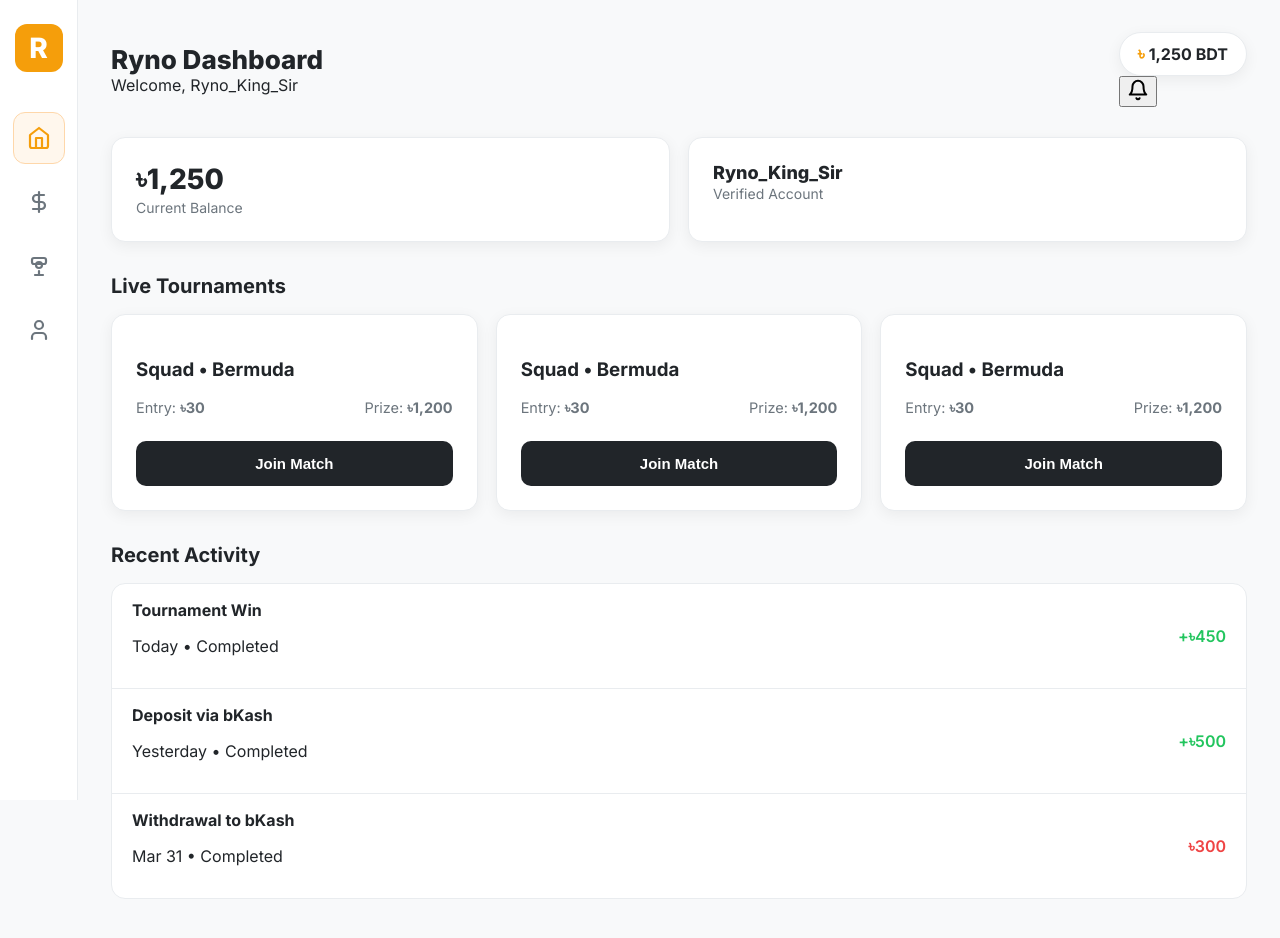
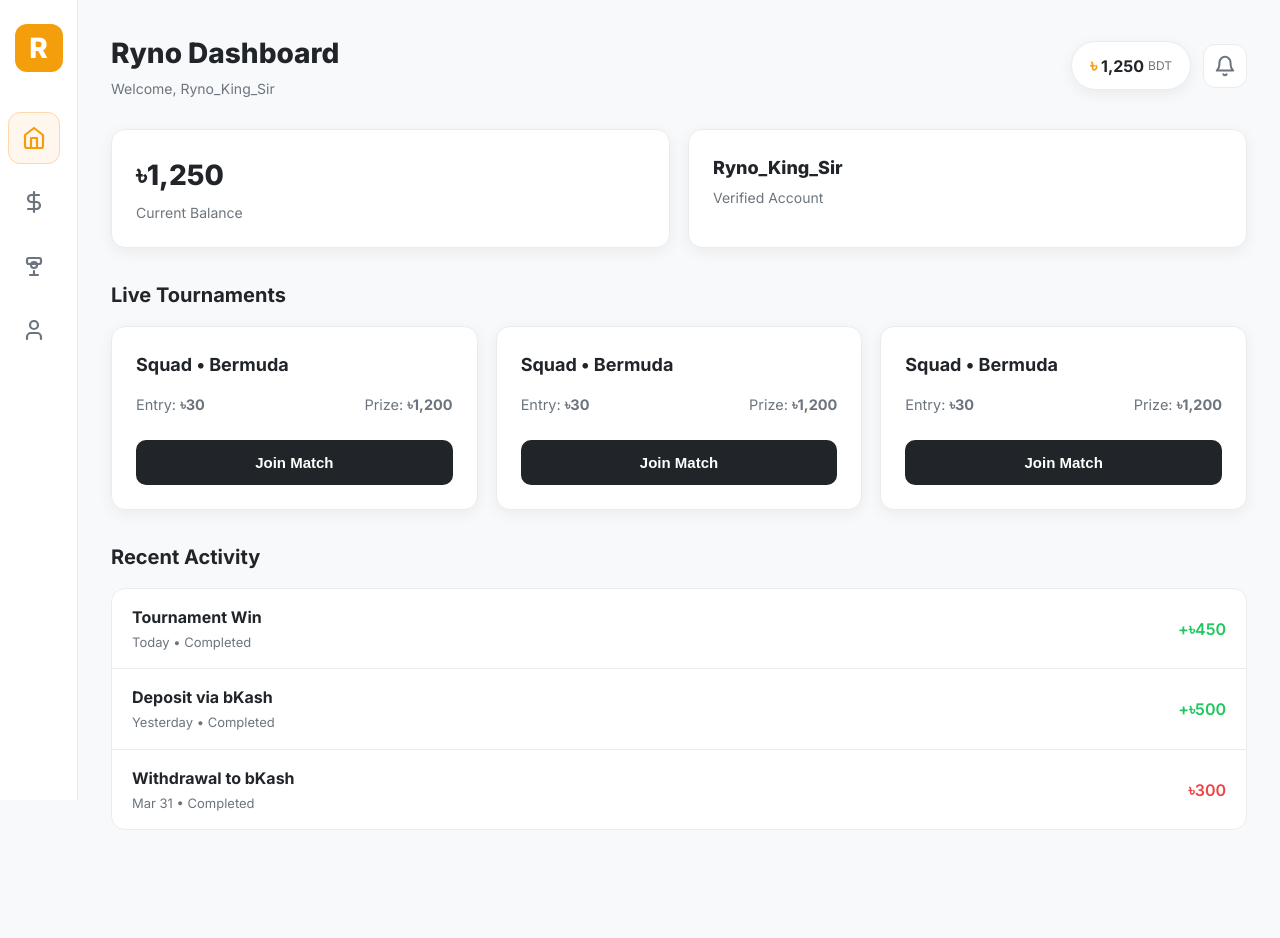
Before and after one commit to raihanbhaii/Ryno, a React (Vite) app: page / in a window 1280 px wide. Shown: the top 938 px of the page. After the commit the page ends 882 px from the top, so only its background shows below. Built offline with nearby package versions, Linux system fonts and the light colour scheme.

Commit message:
Update main.css

```diff
--- a/src/main.css
+++ b/src/main.css
@@ -5,20 +5,34 @@
   --text: #212529;
   --text-sec: #6c757d;
   --accent: #f59e0b;
+  --accent-hover: #d97706;
+  --success: #22c55e;
+  --danger: #ef4444;
   --radius: 14px;
   --shadow: 0 4px 15px rgba(0,0,0,0.06);
+  --transition: 0.25s ease;
 }
 
-* { box-sizing: border-box; }
+* {
+  box-sizing: border-box;
+  margin: 0;
+  padding: 0;
+}
+
 body {
-  margin: 0;
-  font-family: 'Inter', system-ui, sans-serif;
+  font-family: 'Inter', system-ui, -apple-system, sans-serif;
   background: var(--bg);
   color: var(--text);
+  line-height: 1.5;
+  -webkit-font-smoothing: antialiased;
 }
 
-.app { display: flex; min-height: 100vh; }
+.app {
+  display: flex;
+  min-height: 100vh;
+}
 
+/* ===== SIDEBAR ===== */
 .sidebar {
   width: 78px;
   background: var(--surface);
@@ -30,6 +44,7 @@ body {
   position: sticky;
   top: 0;
   height: 100vh;
+  z-index: 50;
 }
 
 .logo {
@@ -44,12 +59,19 @@ body {
   place-items: center;
   margin-bottom: 40px;
   cursor: pointer;
+  transition: var(--transition);
+}
+
+.logo:hover {
+  transform: scale(1.05);
 }
 
 .nav-menu {
   display: flex;
   flex-direction: column;
   gap: 12px;
+  width: 100%;
+  padding: 0 8px;
 }
 
 .nav-btn {
@@ -62,7 +84,12 @@ body {
   cursor: pointer;
   display: grid;
   place-items: center;
-  transition: 0.25s;
+  transition: var(--transition);
+}
+
+.nav-btn:hover {
+  background: #f1f5f9;
+  color: var(--text);
 }
 
 .nav-btn.active {
@@ -71,14 +98,17 @@ body {
   border: 1px solid #fed7aa;
 }
 
+/* ===== MAIN CONTENT ===== */
 .main {
   flex: 1;
   padding: 20px;
   padding-bottom: 90px;
   max-width: 1200px;
   margin: 0 auto;
+  width: 100%;
 }
 
+/* ===== HEADER ===== */
 .header {
   display: flex;
   justify-content: space-between;
@@ -88,7 +118,24 @@ body {
   gap: 12px;
 }
 
-.header h1 { margin: 0; font-size: 26px; font-weight: 800; }
+.header-left h1 {
+  margin: 0;
+  font-size: 26px;
+  font-weight: 800;
+}
+
+.breadcrumb {
+  color: var(--text-sec);
+  font-size: 14px;
+  margin-top: 4px;
+  display: block;
+}
+
+.header-right {
+  display: flex;
+  align-items: center;
+  gap: 12px;
+}
 
 .balance-pill {
   background: white;
@@ -102,9 +149,40 @@ body {
   gap: 4px;
 }
 
-.currency { color: var(--accent); font-size: 18px; }
+.currency {
+  color: var(--accent);
+  font-size: 18px;
+}
 
-.content-area { padding-bottom: 20px; }
+.currency-small {
+  font-size: 12px;
+  color: var(--text-sec);
+  font-weight: 400;
+}
+
+.icon-btn {
+  width: 44px;
+  height: 44px;
+  border: none;
+  background: white;
+  border-radius: 12px;
+  display: grid;
+  place-items: center;
+  cursor: pointer;
+  color: var(--text-sec);
+  transition: var(--transition);
+  border: 1px solid var(--border);
+}
+
+.icon-btn:hover {
+  background: #f1f5f9;
+  color: var(--text);
+}
+
+/* ===== CONTENT AREA ===== */
+.content-area {
+  padding-bottom: 20px;
+}
 
 .section-title {
   font-size: 20px;
@@ -112,23 +190,60 @@ body {
   margin: 32px 0 16px;
 }
 
-.stats-grid, .tournaments-grid {
+/* ===== FADE IN ANIMATION ===== */
+.fade-in {
+  animation: fadeIn 0.3s ease forwards;
+}
+
+@keyframes fadeIn {
+  from { opacity: 0; transform: translateY(10px); }
+  to { opacity: 1; transform: translateY(0); }
+}
+
+/* ===== GRIDS ===== */
+.stats-grid,
+.tournaments-grid {
   display: grid;
   grid-template-columns: repeat(auto-fit, minmax(260px, 1fr));
   gap: 18px;
 }
 
-.stat-card, .tournament-card, .form-card {
+/* ===== CARDS ===== */
+.stat-card,
+.tournament-card,
+.form-card {
   background: var(--surface);
   padding: 24px;
   border-radius: var(--radius);
   border: 1px solid var(--border);
   box-shadow: var(--shadow);
+  transition: var(--transition);
 }
 
-.stat-value { font-size: 28px; font-weight: 800; display: block; }
+.tournament-card:hover,
+.form-card:hover {
+  transform: translateY(-2px);
+  box-shadow: 0 8px 25px rgba(0,0,0,0.1);
+}
 
-.stat-label { color: var(--text-sec); font-size: 14px; margin-top: 6px; }
+.stat-value {
+  font-size: 28px;
+  font-weight: 800;
+  display: block;
+}
+
+.stat-label {
+  color: var(--text-sec);
+  font-size: 14px;
+  margin-top: 6px;
+  display: block;
+}
+
+/* ===== TOURNAMENT CARD ===== */
+.tournament-card h3 {
+  margin: 0 0 8px;
+  font-size: 18px;
+}
 
 .meta-row {
   display: flex;
@@ -138,7 +253,8 @@ body {
   color: var(--text-sec);
 }
 
-.join-btn, .primary-btn {
+.join-btn,
+.primary-btn {
   width: 100%;
   padding: 14px;
   border: none;
@@ -147,6 +263,7 @@ body {
   cursor: pointer;
   margin-top: 8px;
   font-size: 15px;
+  transition: var(--transition);
 }
 
 .join-btn {
@@ -154,11 +271,36 @@ body {
   color: white;
 }
 
-.join-btn:hover { background: #000; }
+.join-btn:hover {
+  background: #000;
+  transform: translateY(-1px);
+}
 
-.primary-btn.deposit { background: var(--accent); color: white; }
-.primary-btn.withdraw { background: #1f2937; color: white; }
+.primary-btn.deposit {
+  background: var(--accent);
+  color: white;
+}
 
+.primary-btn.deposit:hover {
+  background: var(--accent-hover);
+  transform: translateY(-1px);
+}
+
+.primary-btn.withdraw {
+  background: #1f2937;
+  color: white;
+}
+
+.primary-btn.withdraw:hover {
+  background: #111827;
+  transform: translateY(-1px);
+}
+
+.primary-btn:active {
+  transform: translateY(0);
+}
+
+/* ===== FORM INPUTS ===== */
 .input-field {
   width: 100%;
   padding: 15px;
@@ -167,14 +309,35 @@ body {
   border-radius: 10px;
   margin-bottom: 14px;
   font-size: 16px;
+  transition: var(--transition);
 }
 
 .input-field:focus {
   outline: none;
   border-color: var(--accent);
   background: white;
+  box-shadow: 0 0 0 3px rgba(245, 158, 11, 0.1);
 }
 
+.input-field::placeholder {
+  color: var(--text-sec);
+}
+
+.subtitle {
+  color: var(--text-sec);
+  font-size: 14px;
+  margin: 8px 0 16px;
+  display: block;
+}
+
+.help-text {
+  text-align: center;
+  font-size: 13px;
+  color: var(--text-sec);
+  margin-top: 12px;
+}
+
+/* ===== TRANSACTIONS ===== */
 .transactions-list {
   background: white;
   border-radius: var(--radius);
@@ -188,13 +351,62 @@ body {
   justify-content: space-between;
   align-items: center;
   border-bottom: 1px solid var(--border);
+  gap: 12px;
 }
 
-.transaction-item:last-child { border-bottom: none; }
+.transaction-item:last-child {
+  border-bottom: none;
+}
 
-.tx-amount.positive { color: #22c55e; font-weight: 600; }
-.tx-amount.negative { color: #ef4444; font-weight: 600; }
+.transaction-item strong {
+  display: block;
+  margin-bottom: 4px;
+}
 
+.tx-date {
+  color: var(--text-sec);
+  font-size: 13px;
+  margin: 0;
+}
+
+.tx-amount {
+  font-weight: 600;
+  white-space: nowrap;
+}
+
+.tx-amount.positive {
+  color: var(--success);
+}
+
+.tx-amount.negative {
+  color: var(--danger);
+}
+
+/* ===== PROFILE ===== */
+.profile-info {
+  display: flex;
+  flex-direction: column;
+  gap: 12px;
+}
+
+.profile-info p {
+  margin: 0;
+  display: flex;
+  justify-content: space-between;
+  padding: 8px 0;
+  border-bottom: 1px dashed var(--border);
+}
+
+.profile-info p:last-child {
+  border-bottom: none;
+}
+
+.status-online {
+  color: var(--success);
+  font-weight: 500;
+}
+
+/* ===== BOTTOM NAV (MOBILE) ===== */
 .bottom-nav {
   position: fixed;
   bottom: 0;
@@ -207,6 +419,8 @@ body {
   padding: 8px 0 6px;
   box-shadow: 0 -3px 12px rgba(0,0,0,0.08);
   z-index: 100;
+  safe-area-inset-bottom: env(safe-area-inset-bottom);
+  padding-bottom: calc(8px + env(safe-area-inset-bottom));
 }
 
 .nav-item {
@@ -220,12 +434,24 @@ body {
   border: none;
   padding: 6px 10px;
   border-radius: 8px;
+  cursor: pointer;
+  transition: var(--transition);
+}
+
+.nav-item:hover {
+  background: #f1f5f9;
 }
 
 .nav-item.active {
   color: var(--accent);
 }
 
+.nav-item span {
+  font-size: 10px;
+  margin-top: 2px;
+}
+
+/* ===== TOAST ===== */
 .toast {
   position: fixed;
   bottom: 100px;
@@ -239,23 +465,103 @@ body {
   box-shadow: 0 10px 20px rgba(0,0,0,0.25);
   z-index: 200;
   animation: toastPop 0.3s ease forwards;
+  max-width: 90%;
+  text-align: center;
 }
 
 @keyframes toastPop {
-  from { opacity: 0; transform: translate(-50%, 20px); }
-  to { opacity: 1; transform: translate(-50%, 0); }
+  from {
+    opacity: 0;
+    transform: translate(-50%, 20px);
+  }
+  to {
+    opacity: 1;
+    transform: translate(-50%, 0);
+  }
 }
 
-.help-text {
-  text-align: center;
-  font-size: 13px;
-  color: var(--text-sec);
-  margin-top: 12px;
+/* ===== FUNDS CONTAINER ===== */
+.funds-container {
+  display: flex;
+  flex-direction: column;
+  gap: 24px;
 }
 
-/* Desktop */
+/* ===== DESKTOP RESPONSIVE ===== */
 @media (min-width: 768px) {
-  .sidebar { display: flex; }
-  .bottom-nav { display: none; }
-  .main { padding: 32px; padding-bottom: 32px; }
+  .sidebar {
+    display: flex;
+  }
+
+  .bottom-nav {
+    display: none;
+  }
+
+  .main {
+    padding: 32px;
+    padding-bottom: 32px;
+  }
+
+  .header h1 {
+    font-size: 28px;
+  }
+
+  .stats-grid,
+  .tournaments-grid {
+    grid-template-columns: repeat(auto-fit, minmax(300px, 1fr));
+  }
 }
+
+/* ===== HIGH DPI / RETINA ===== */
+@media (-webkit-min-device-pixel-ratio: 2), (min-resolution: 192dpi) {
+  .sidebar,
+  .bottom-nav,
+  .stat-card,
+  .tournament-card,
+  .form-card {
+    image-rendering: -webkit-optimize-contrast;
+  }
+}
+
+/* ===== ACCESSIBILITY ===== */
+@media (prefers-reduced-motion: reduce) {
+  *,
+  *::before,
+  *::after {
+    animation-duration: 0.01ms !important;
+    animation-iteration-count: 1 !important;
+    transition-duration: 0.01ms !important;
+  }
+}
+
+/* ===== FOCUS VISIBLE FOR KEYBOARD NAV ===== */
+button:focus-visible,
+input:focus-visible {
+  outline: 2px solid var(--accent);
+  outline-offset: 2px;
+}
+
+/* ===== DARK MODE SUPPORT (Optional) ===== */
+@media (prefers-color-scheme: dark) {
+  :root {
+    --bg: #0f172a;
+    --surface: #1e293b;
+    --border: #334155;
+    --text: #f1f5f9;
+    --text-sec: #94a3b8;
+  }
+
+  .balance-pill,
+  .icon-btn,
+  .stat-card,
+  .tournament-card,
+  .form-card,
+  .transactions-list {
+    background: var(--surface);
+  }
+
+  .input-field {
+    background: #0f172a;
+    color: var(--text);
+  }
+}
```
